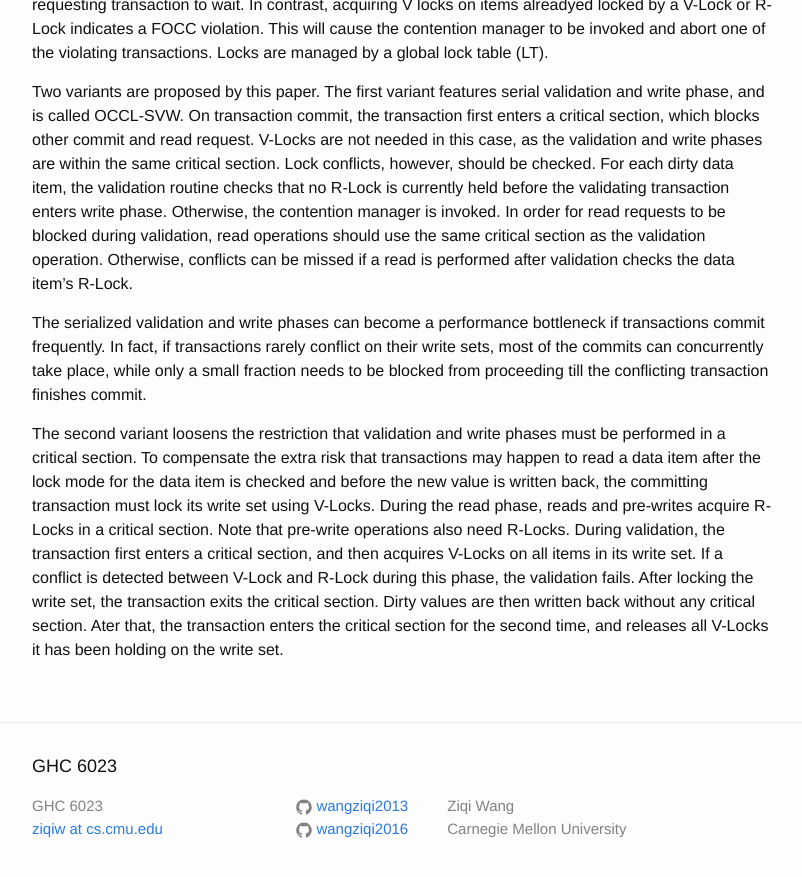
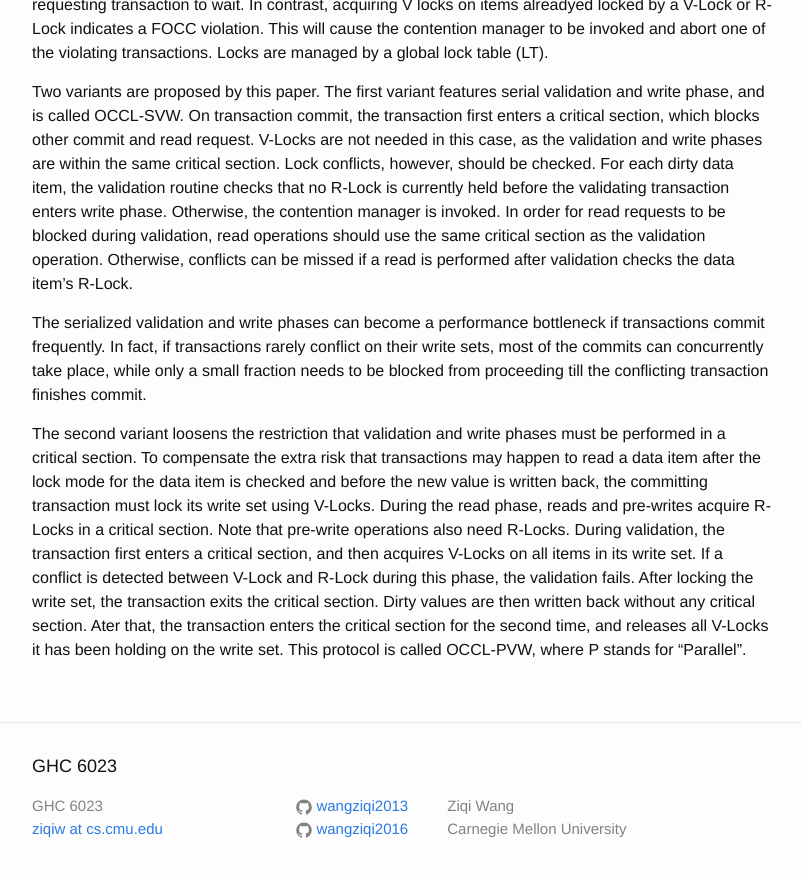
Before and after one commit to wangziqi2013/wangziqi2013.github.io, a Jekyll site: the page built from _posts/2018-04-09-Exp-Eval-of-Real-Time-OCC-Scheme.markdown, in a window 1280 px wide and 900 px high, scrolled down 892 px. Shown: the top 877 px of the window, without its empty margins (238-1040 px from the left). Built offline with Jekyll 4.4.1, drawn with Linux system fonts in a browser that asks for light colours.

Commit message:
Small change

```diff
--- a/_posts/2018-04-09-Exp-Eval-of-Real-Time-OCC-Scheme.markdown
+++ b/_posts/2018-04-09-Exp-Eval-of-Real-Time-OCC-Scheme.markdown
@@ -52,4 +52,5 @@ also need R-Locks. During validation, the transaction first enters a critical se
 on all items in its write set. If a conflict is detected between V-Lock and R-Lock during this phase, the
 validation fails. After locking the write set, the transaction exits the critical section. Dirty values are then
 written back without any critical section. Ater that, the transaction enters the critical section for the second time,
-and releases all V-Locks it has been holding on the write set.
+and releases all V-Locks it has been holding on the write set. This protocol is called OCCL-PVW, where P stands for
+"Parallel".
```
